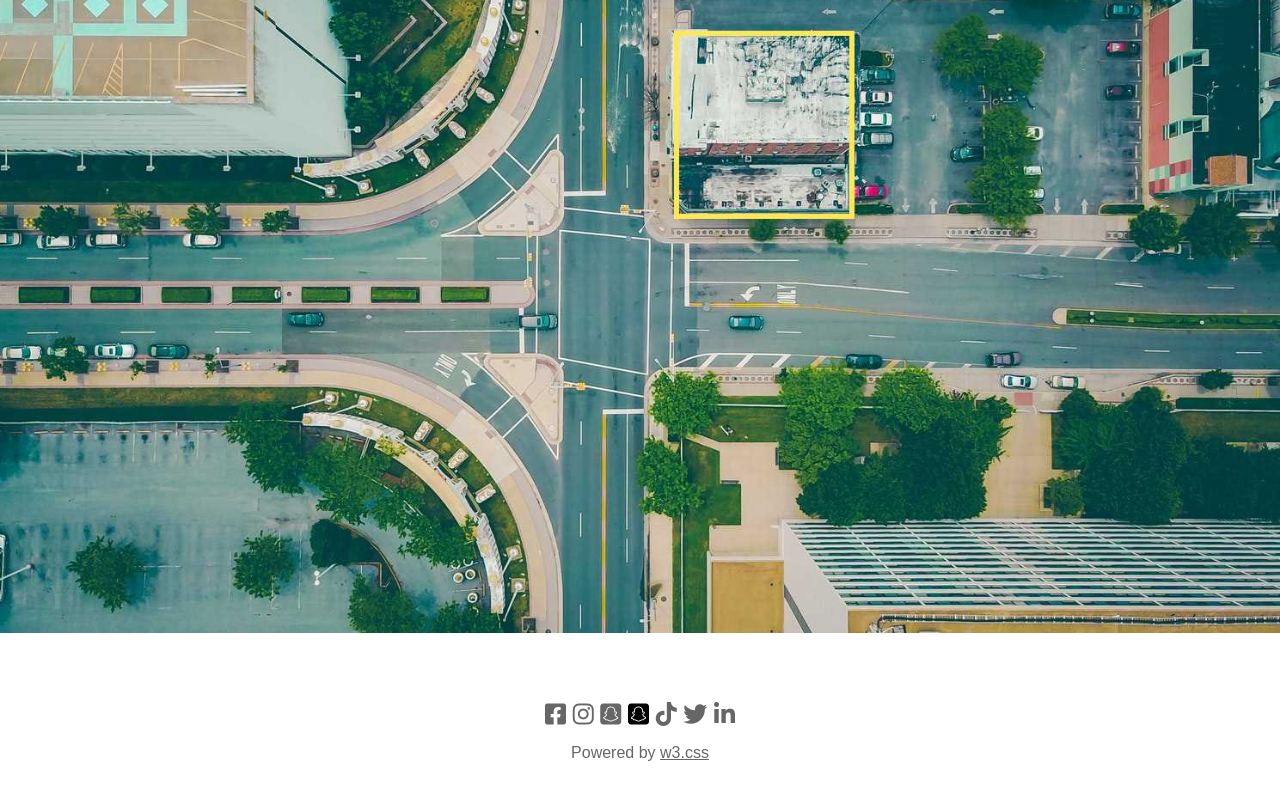
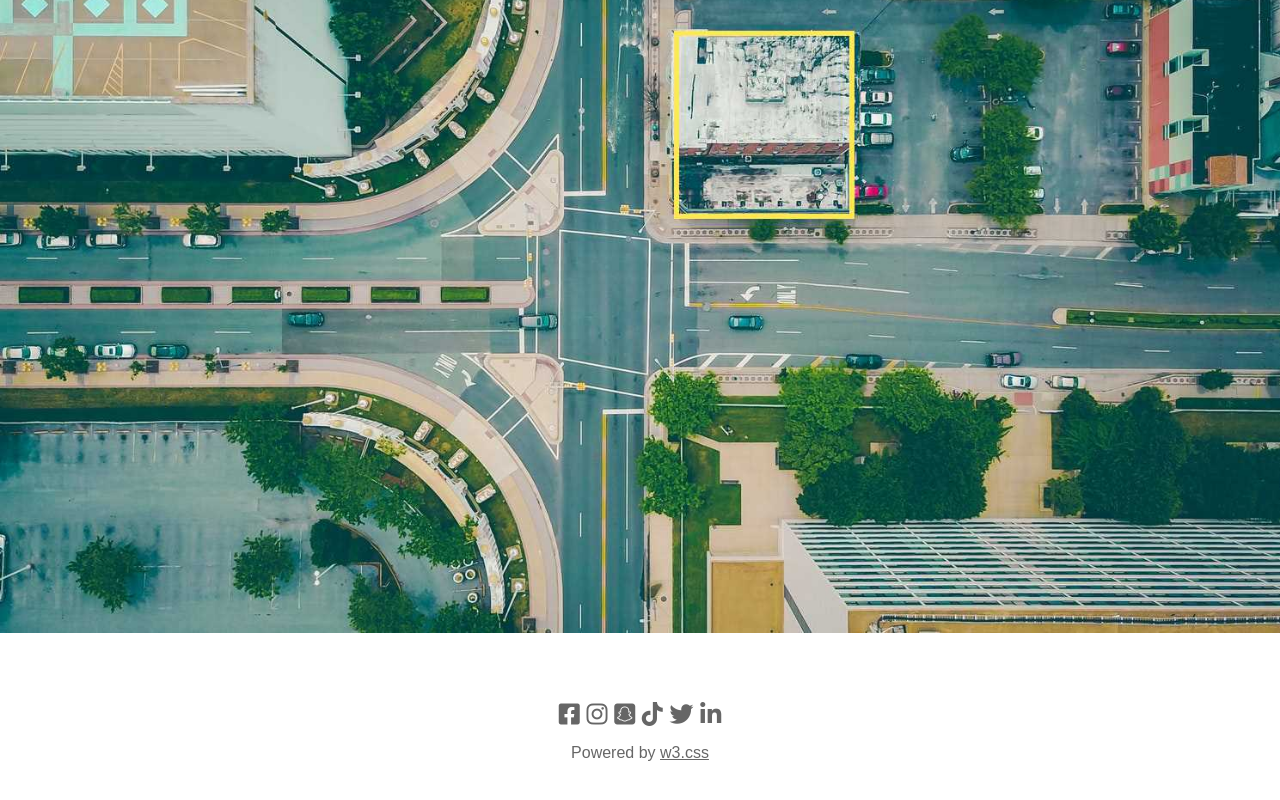
Before and after one commit to letranbaoloi/The_Band, a plain HTML site: page index.html in a window 1280 px wide. Shown: the part 2704-3504 px from the top of the page. Drawn offline with Linux system fonts and the light colour scheme.

Commit message:
Update index.html

```diff
--- a/index.html
+++ b/index.html
@@ -162,7 +162,6 @@
                 <a href="https://www.facebook.com/letranbaoloi/"><i class="fa-brands fa-facebook-square"></i></a>
                 <a href="https://www.instagram.com/ltbl3006/"><i class="fa-brands fa-instagram"></i></a>
                 <a href=""><i class="fa-brands fa-snapchat-square"></i></a>
-                <i class="fa-brands fa-snapchat-square"></i>
                 <a href=""><i class="fa-brands fa-tiktok"></i></a>
                 <a href="https://twitter.com/ltbl_3006"><i class="fa-brands fa-twitter"></i></a>
                 <a href="https://www.linkedin.com/in/letranbaoloi/"><i class="fa-brands fa-linkedin-in"></i></a>
```
